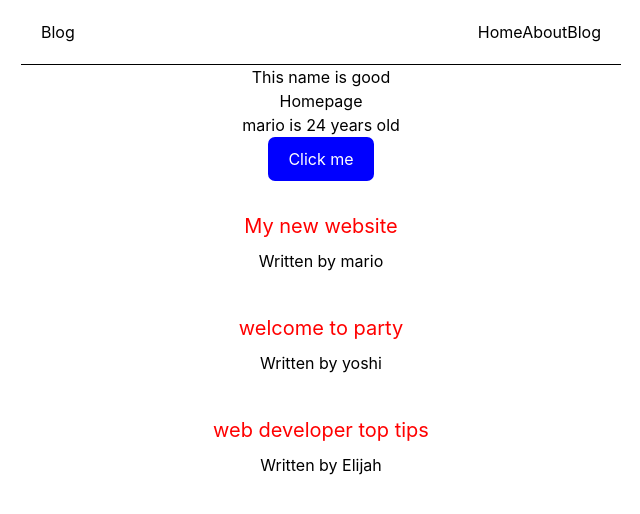
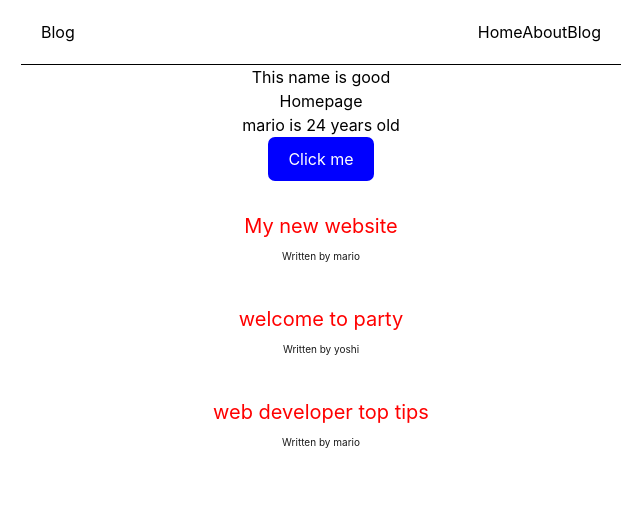
Before and after one commit to adisaelijah2001-png/React, a React (Vite) app: page / in a window 1280 px wide. Shown: the top 514 px of the page, without its empty margins (319-959 px from the left). Built offline with nearby package versions, Linux system fonts and the light colour scheme.

Commit message:
Blogs.filter

```diff
--- a/src/About.jsx
+++ b/src/About.jsx
@@ -5,11 +5,12 @@ const About = () => {
     const [blogs, setBlogs] = useState([
         {title: 'My new website', body: 'Body like tea', author: 'mario', id: '1'},
         {title: 'welcome to party', body: 'Body like tea', author: 'yoshi', id: '2'},
-        {title: 'web developer top tips', body: 'normally', author: 'Elijah', id: '3'}
+        {title: 'web developer top tips', body: 'normally', author: 'mario', id: '3'}
     ]);
     return (
         <div className='About'>
            <BlogList blogs={blogs} title="All blogs" />
+           <BlogList blogs={blogs.filter((blog) => blogs.authour === 'mario')} title="mario blogs" />
         </div>
     );
 }
--- a/src/App.css
+++ b/src/App.css
@@ -38,3 +38,7 @@ button {
   font-size: 20px;
   margin-bottom: 8px;
 }
+.blog-preview p{
+  font-size: 10px;
+  opacity: 0.9;
+}
```
